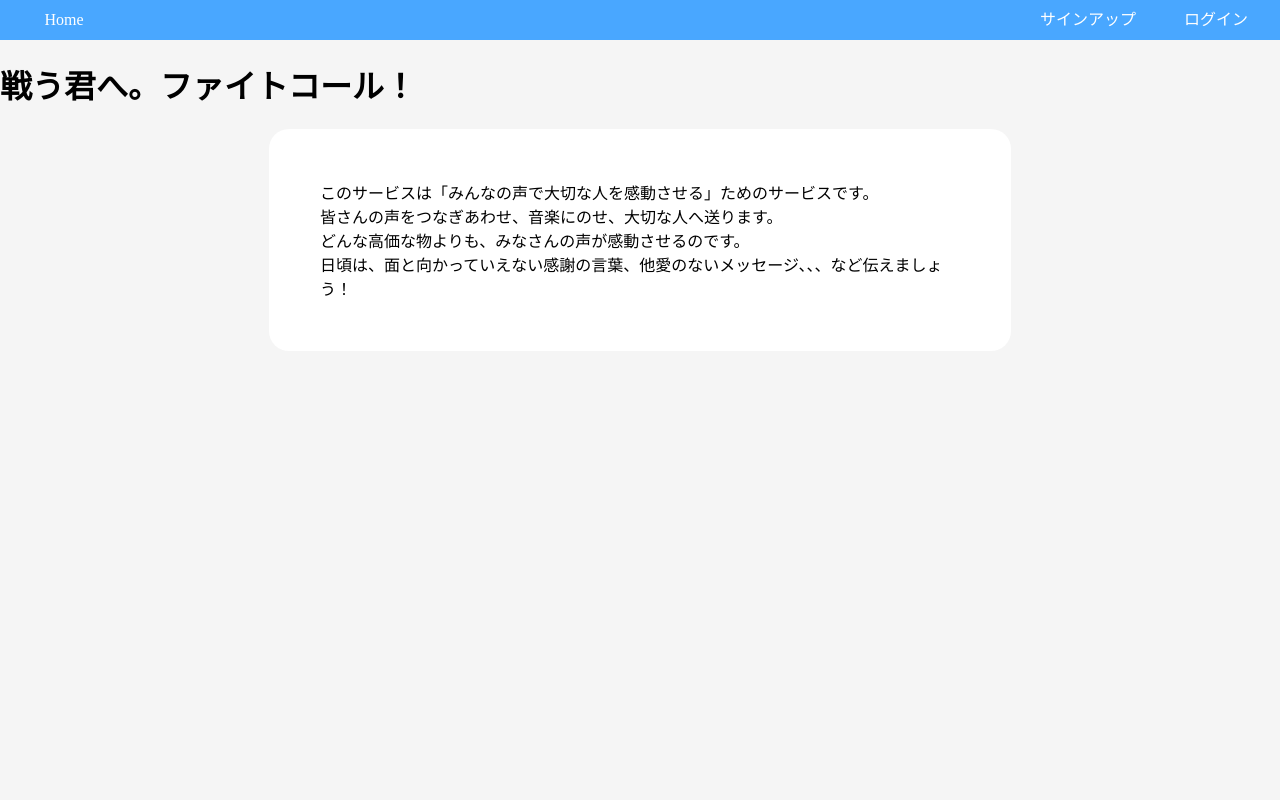
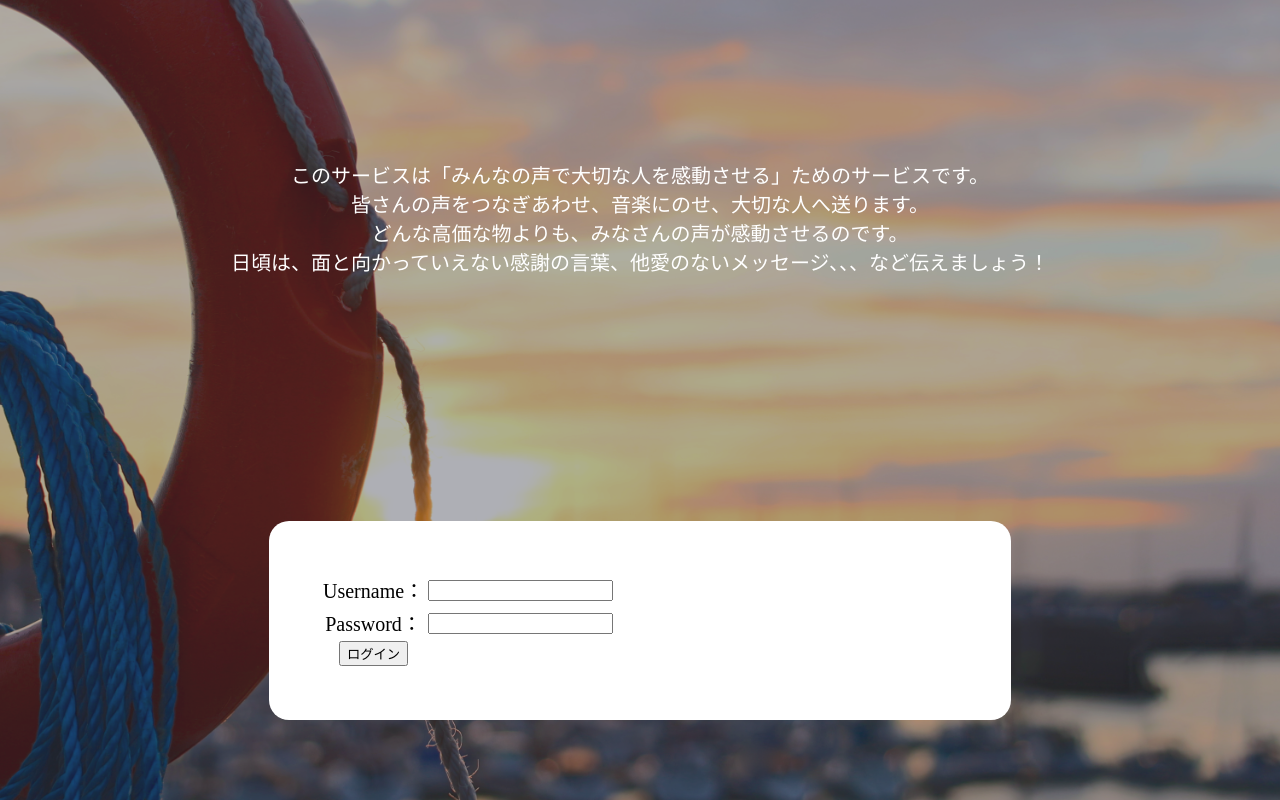
Before and after one commit to igtm/MAA10app, a PHP site: page /database/templates/index.php in a window 1280 px wide. Run offline with PHP 8.4, Linux system fonts and the light colour scheme; data that the repository does not hold is empty; a stand-in replaces the project's code that opens the database connection; some libraries are stand-ins or nearby versions.

Commit message:
クラス化中

```diff
--- /dev/null
+++ b/app/images/_notes/dwsync.xml
@@ -0,0 +1,5 @@
+<?xml version="1.0" encoding="utf-8" ?>
+<dwsync>
+<file name="the-look.jpg" server="users016.lolipop.jp/API/MAA10app/" local="3496376374" remote="319783739140242268" Dst="-1" />
+<file name="life-line.jpg" server="users016.lolipop.jp/API/MAA10app/" local="3496382493" remote="319783739140248328" Dst="-1" />
+</dwsync>
--- a/app/styles/_notes/dwsync.xml
+++ b/app/styles/_notes/dwsync.xml
@@ -1,7 +1,7 @@
 <?xml version="1.0" encoding="utf-8" ?>
 <dwsync>
 <file name=".DS_Store" server="users016.lolipop.jp/API/MAA10app/" local="3495979853" remote="319783739139844948" Dst="-1" />
-<file name="style.css" server="users016.lolipop.jp/API/MAA10app/" local="3496238439" remote="319783739140103488" Dst="-1" />
+<file name="style.css" server="users016.lolipop.jp/API/MAA10app/" local="3496384593" remote="319783739140249648" Dst="-1" />
 <file name="font-awesome.min.css" server="users016.lolipop.jp/API/MAA10app/" local="3491866010" remote="319783739139844948" Dst="-1" />
 <file name="jquery.ui.touch-punch.min.js" server="users016.lolipop.jp/API/MAA10app/" local="3496042528" remote="319783739139907648" Dst="-1" />
 </dwsync>
--- a/app/styles/style.css
+++ b/app/styles/style.css
@@ -1,12 +1,49 @@
 /* CSS Document */
 
 
-
-body {margin:0; background:#F5F5F5;width:100%}
+html{height:100%;}
+body {margin:0; background:#F5F5F5;width:100%;height:100%;}
 ul {margin:0; padding:0;list-style: none;}
 .Container { height:auto; width: 100%; margin: 0 auto;}
 a {text-decoration:none; color:#000000}
+/* ------------------Home ----------------------- */
+.Home {
+	background-image:url(../images/life-line.jpg);
+	background-size:cover;
+	height:100%;
+}
+.Home_mask {
+	background:#363947;
+	position:absolute;
+	top:0;
+	bottom:0;
+	left:0;
+	right:0;
+	opacity:0.4;
+}
+.Home_box {
+	position: absolute;
+	top: 20%;
+	left:0;
+	right:0;
 
+	margin: 0 auto;
+	text-align: center;
+	color: white;
+	font-family: serif;
+	font-size: 20px;
+}
+.Home_login{
+	position: absolute;
+	bottom: 10%;
+	left:0;
+	right:0;
+
+	margin: 0 auto;
+	text-align: center;
+	font-family: serif;
+	font-size: 20px;
+}
 
 
 /*  ----------------------ナビゲーション--------------------------*/
--- a/app/templates/_notes/dwsync.xml
+++ b/app/templates/_notes/dwsync.xml
@@ -1,8 +1,8 @@
 <?xml version="1.0" encoding="utf-8" ?>
 <dwsync>
-<file name="layout.php" server="users016.lolipop.jp/API/MAA10app/" local="3496198757" remote="319783739140063828" Dst="-1" />
+<file name="layout.php" server="users016.lolipop.jp/API/MAA10app/" local="3496378993" remote="319783739140244188" Dst="-1" />
 <file name="mypage.php" server="users016.lolipop.jp/API/MAA10app/" local="3496242219" remote="319783739140108708" Dst="-1" />
-<file name="index.php" server="users016.lolipop.jp/API/MAA10app/" local="3495985245" remote="319783739139850348" Dst="-1" />
+<file name="index.php" server="users016.lolipop.jp/API/MAA10app/" local="3496384122" remote="319783739140249168" Dst="-1" />
 <file name="projectDetail.php" server="users016.lolipop.jp/API/MAA10app/" local="3496195431" remote="319783739140060468" Dst="-1" />
 <file name="login.php" server="users016.lolipop.jp/API/MAA10app/" local="3495896609" remote="319783739139761668" Dst="-1" />
 <file name="signup.php" server="users016.lolipop.jp/API/MAA10app/" local="3496032747" remote="319783739139897808" Dst="-1" />
--- a/app/templates/index.php
+++ b/app/templates/index.php
@@ -1,13 +1,35 @@
-<?php $title = '戦う君へ。ファイトコール！';?>
-<?php $isLogin = false;?>
+<!DOCTYPE html>
+<html>
+<head>
+<meta charset="utf-8">
+<meta http-equiv="Content-Type" content="text/html; charset=UTF-8">
+<meta name="viewport" content="width=device-width,height=device-height,initial-scale=1.0,minimum-scale=1.0,maximum-scale=1.0,user-scalable=no">
+<link rel="stylesheet" type="text/css" href="/API/MAA10app/app/styles/style.css">
+<link rel="stylesheet" type="text/css" href="/API/MAA10app/app/styles/font-awesome.min.css">
+<script type="text/javascript"
+  src="http://code.jquery.com/jquery-1.7.2.min.js"></script>
+<script type="text/javascript"
+  src="http://code.jquery.com/ui/1.8.21/jquery-ui.min.js"></script>
+<script type="text/javascript"
+  src="/API/MAA10app/app/styles/jquery.ui.touch-punch.min.js"></script>
+<script type="text/javascript">
+$(function() {
+});
+</script>
+</head>
 
-<?php ob_start();?>
-<h1><?php echo $title;?></h1>
-<div class="Box">
-このサービスは「みんなの声で大切な人を感動させる」ためのサービスです。<br>
-                皆さんの声をつなぎあわせ、音楽にのせ、大切な人へ送ります。<br>
-                どんな高価な物よりも、みなさんの声が感動させるのです。<br>
-                日頃は、面と向かっていえない感謝の言葉、他愛のないメッセージ、、、など伝えましょう！<br>
-</div>
-<?php $content = ob_get_clean();?>
-<?php include 'layout.php';?>
+<body>
+    <div class="Home">
+    <div class="Home_mask"></div>
+        <div class="Home_box">
+        このサービスは「みんなの声で大切な人を感動させる」ためのサービスです。<br>
+                        皆さんの声をつなぎあわせ、音楽にのせ、大切な人へ送ります。<br>
+                        どんな高価な物よりも、みなさんの声が感動させるのです。<br>
+                        日頃は、面と向かっていえない感謝の言葉、他愛のないメッセージ、、、など伝えましょう！<br>
+        </div>
+        <div class="Home_login">
+            <?php require '_loginBlock.php';?>
+        </div>
+    </div>
+</body>
+</html>
```
Also changed, not shown: app/images/life-line.jpg (added), app/images/the-look.jpg (added).
